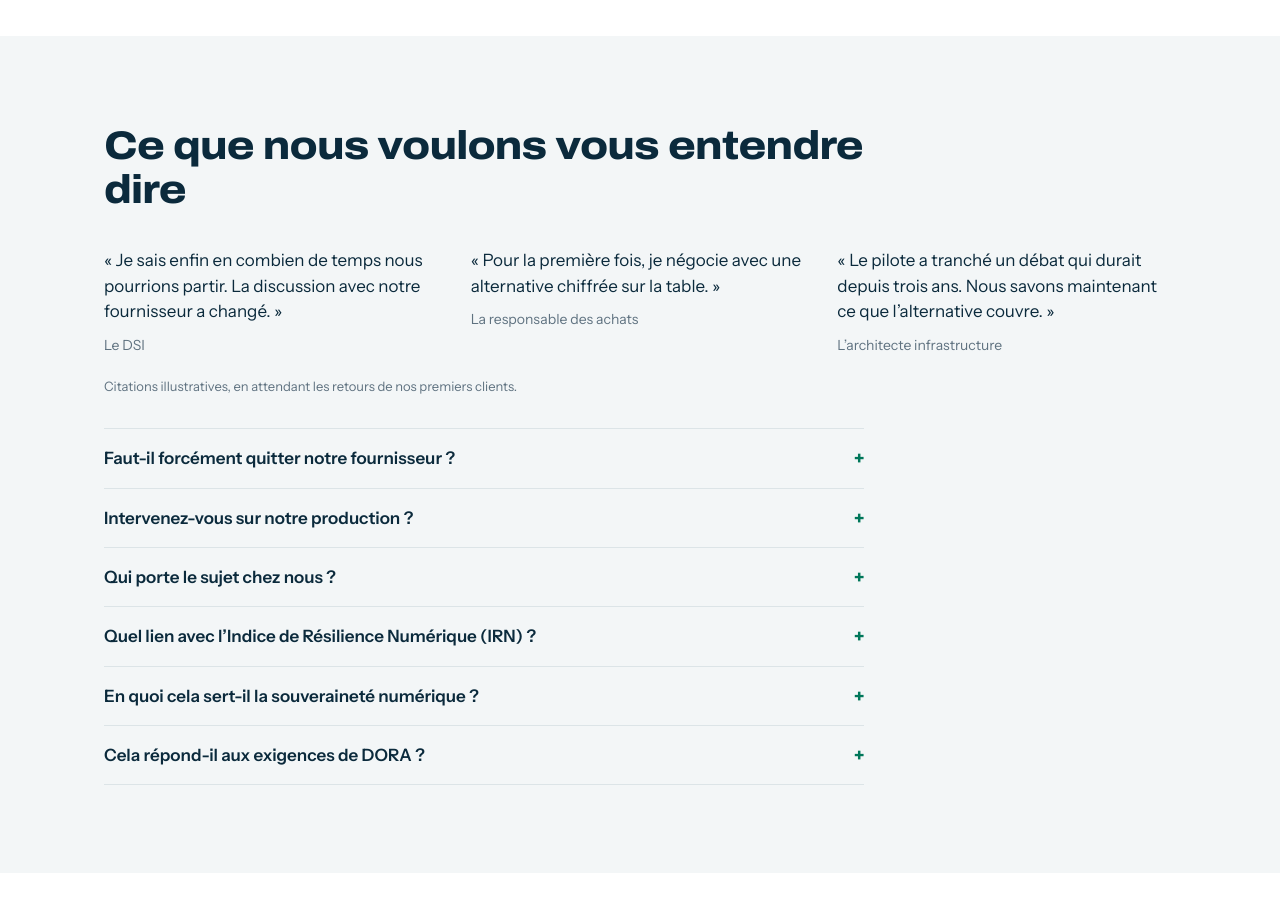
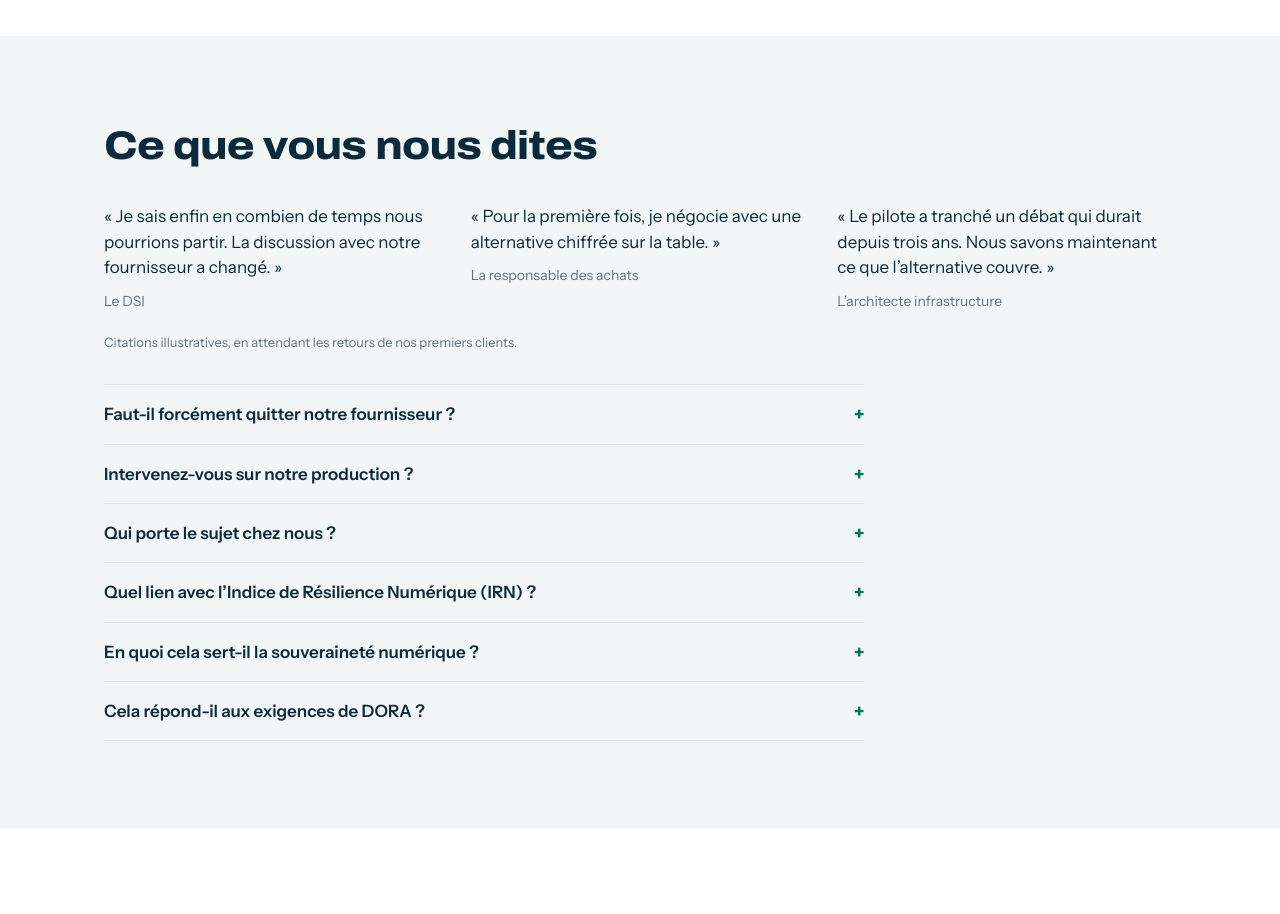
Before and after one commit to sevenlm/optio-site, a website: page index.html in a window 1280 px wide. Shown: the part 5020-5934 px from the top of the page. Drawn offline with Linux system fonts and the light colour scheme.

Commit message:
texte(accueil): « Ce que vous nous dites » comme titre des citations
Co-Authored-By: Claude Opus 5.5 <noreply@anthropic.com>

```diff
--- a/index.html
+++ b/index.html
@@ -436,7 +436,7 @@ footer .haut{display:flex;flex-wrap:wrap;justify-content:space-between;gap:12px;
 
 <section class="alt">
 <div class="c">
-<h2>Ce que nous voulons vous entendre dire</h2>
+<h2>Ce que vous nous dites</h2>
 <div class="paroles">
 <figure><blockquote><p>« Je sais enfin en combien de temps nous pourrions partir. La discussion avec notre fournisseur a changé. »</p></blockquote><figcaption>Le DSI</figcaption></figure>
 <figure><blockquote><p>« Pour la première fois, je négocie avec une alternative chiffrée sur la table. »</p></blockquote><figcaption>La responsable des achats</figcaption></figure>
```
